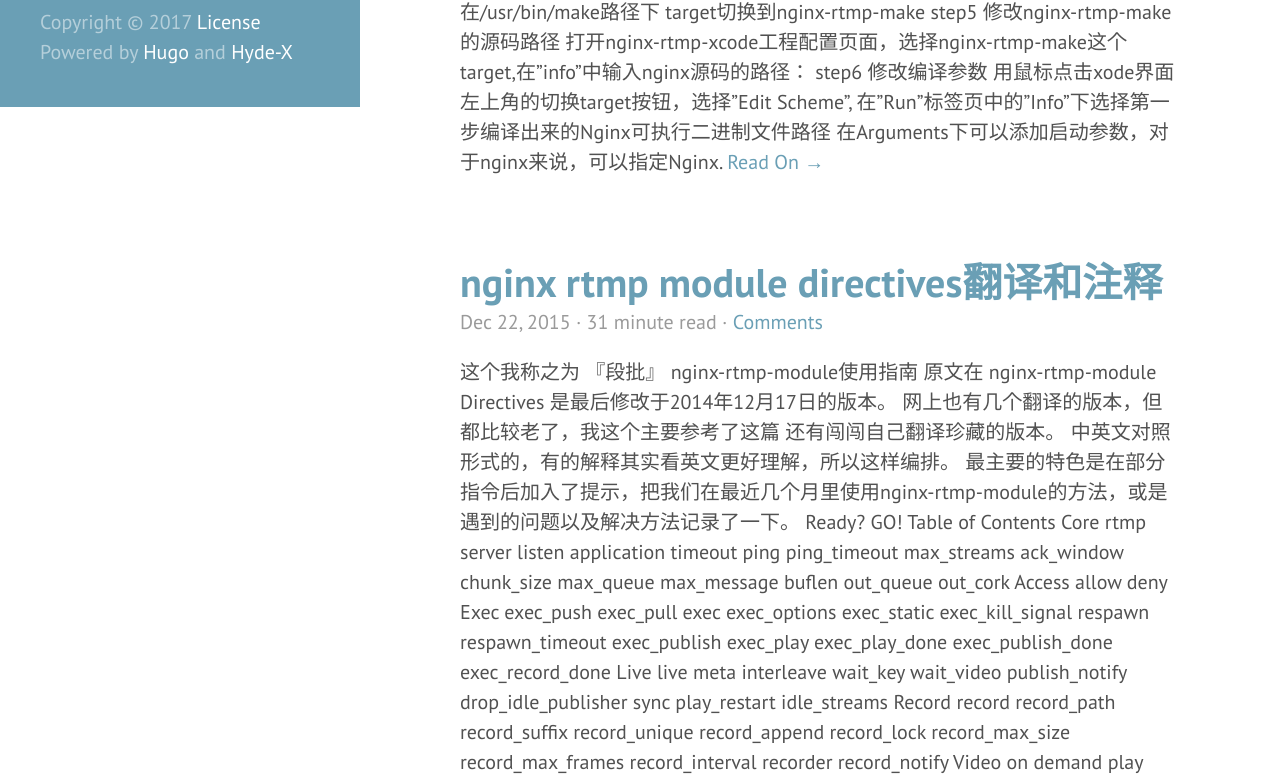
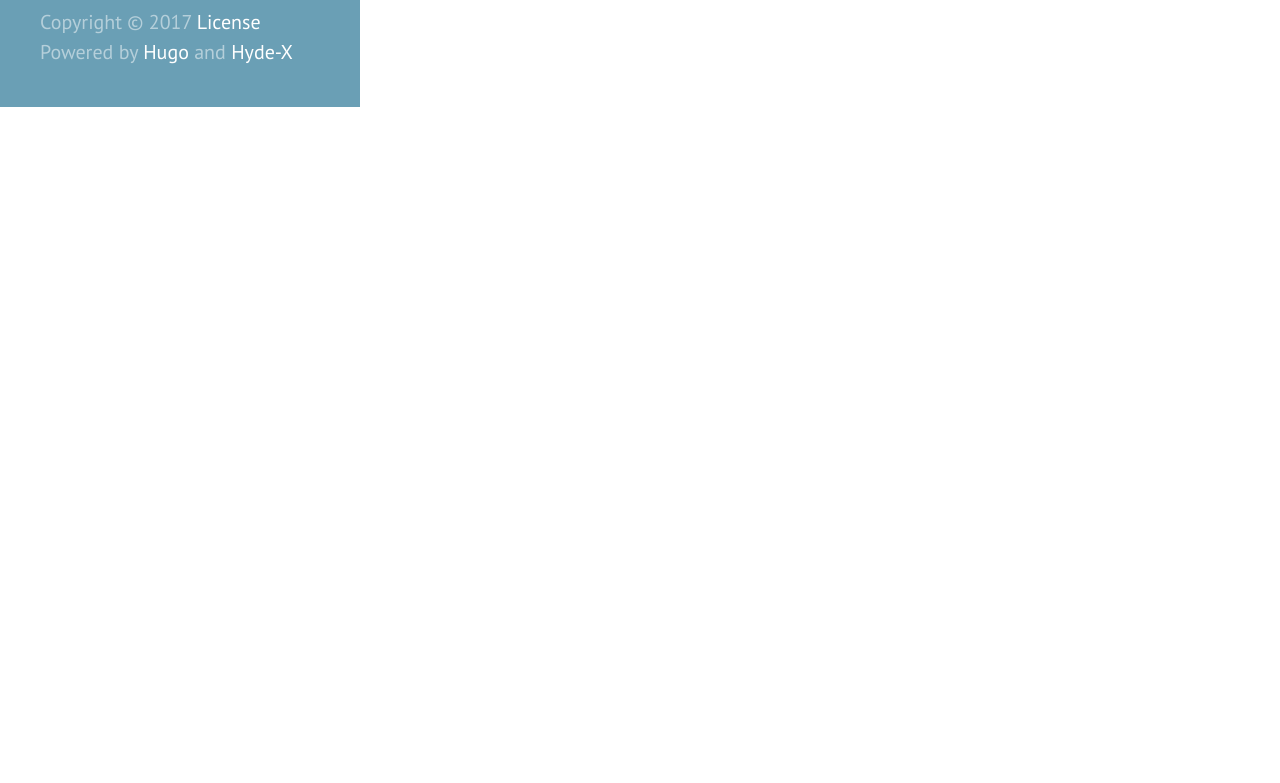
Before and after one commit to Bingnan/bingnan.github.io, a plain HTML site: page index.html in a window 1280 px wide. Shown: the part 693-1476 px from the top of the page. After the commit the page ends 800 px from the top, so only its background shows below. Drawn offline with Linux system fonts and the light colour scheme.

Commit message:
删除简介

```diff
--- a/index.html
+++ b/index.html
@@ -80,16 +80,6 @@
       <span class="post-date">Nov 20, 2016 &middot; 1 minute read &middot; <a href="http://bingnan.github.io/blog/2016/11/20/%E5%A6%82%E4%BD%95%E5%88%9B%E5%BB%BAnginx-rtmp-module%E7%9A%84xcode%E5%B7%A5%E7%A8%8B/#disqus_thread">Comments</a>
 
       <br/>
-
-      </span>
-
-      适用于MacOS Sierra新系统，感谢 https://github.com/Akagi201/ffmpeg-xcode step1 编译nginx-1.8.1和nginx-rtmp-module模块  找一个位置放置好nginx和nginx-rtmp-module的代码，比如：
-nginx-1.8.1 ├── CHANGES ├── CHANGES.ru ├── LICENSE ├── Makefile ├── README ├── auto ├── conf ├── configure ├── contrib ├── html ├── man ├── nginx-rtmp-module ├── objs └── src  进入nginx目录，执行configure命令，configure命令可能会因不同机器而不同，可以参考在我的mac上的命令如下：
-./configure --prefix=/Users/duanbingnan_mt/nginx --add-module=./nginx-rtmp-module --with-debug --with-http_ssl_module --with-cc-opt=&quot;-I/usr/local/Cellar/pcre/8.37/include -I/usr/local/opt/openssl/include&quot; --with-ld-opt=&quot;-L/usr/local/Cellar/pcre/8.37/lib -L/usr/local/opt/openssl/lib&quot;  开始编译 make -j4
-  step2 新建一个空的xcode目录  创建一个空的xcode项目  然后选一个地方保存xcode的工程文件。
-  step3 将nginx源码(包含nginx-rtmp-module)拖拽到xcode项目中  将nginx整个源码目录拖拽进xcode项目中的nginx-rtmp-xcode目录下  下一步，这里一定不要勾选&rdquo;Create external build system project&rdquo;  下一步，这里一定要勾选&rdquo;Add to target&rdquo;下的&rdquo;nginx-rtmp-xcode&rdquo;，否则看代码时无法跳转，写代码时也没有提示   step4 添加一个target  File -&gt; New -&gt; Target -&gt; Cross Platform -&gt; other -&gt; External Build System  target命名为nginx-rtmp-make,确认你的make工具在/usr/bin/make路径下  target切换到nginx-rtmp-make   step5 修改nginx-rtmp-make的源码路径  打开nginx-rtmp-xcode工程配置页面，选择nginx-rtmp-make这个target,在&rdquo;info&rdquo;中输入nginx源码的路径： step6 修改编译参数 用鼠标点击xode界面左上角的切换target按钮，选择&rdquo;Edit Scheme&rdquo;, 在&rdquo;Run&rdquo;标签页中的&rdquo;Info&rdquo;下选择第一步编译出来的Nginx可执行二进制文件路径  在Arguments下可以添加启动参数，对于nginx来说，可以指定Nginx.
-      <a href="http://bingnan.github.io/blog/2016/11/20/%E5%A6%82%E4%BD%95%E5%88%9B%E5%BB%BAnginx-rtmp-module%E7%9A%84xcode%E5%B7%A5%E7%A8%8B/">Read On &rarr;</a>
-
     </div>
 
     <div class="post">
@@ -101,16 +91,6 @@ nginx-1.8.1 ├── CHANGES ├── CHANGES.ru ├── LICENSE ├── M
       <br/>
 
       </span>
-
-      这个我称之为 『段批』 nginx-rtmp-module使用指南
-原文在 nginx-rtmp-module Directives 是最后修改于2014年12月17日的版本。
-网上也有几个翻译的版本，但都比较老了，我这个主要参考了这篇 还有闯闯自己翻译珍藏的版本。
-中英文对照形式的，有的解释其实看英文更好理解，所以这样编排。
-最主要的特色是在部分指令后加入了提示，把我们在最近几个月里使用nginx-rtmp-module的方法，或是遇到的问题以及解决方法记录了一下。
-Ready? GO!
-Table of Contents  Core  rtmp server listen application timeout ping ping_timeout max_streams ack_window chunk_size max_queue max_message buflen out_queue out_cork  Access  allow deny  Exec  exec_push exec_pull exec exec_options exec_static exec_kill_signal respawn respawn_timeout exec_publish exec_play exec_play_done exec_publish_done exec_record_done  Live  live meta interleave wait_key wait_video publish_notify drop_idle_publisher sync play_restart idle_streams  Record  record record_path record_suffix record_unique record_append record_lock record_max_size record_max_frames record_interval recorder record_notify  Video on demand  play play_temp_path play_local_path  Relay  pull push push_reconnect session_relay  Notify  on_connect on_play on_publish on_done on_play_done on_publish_done on_record_done on_update notify_update_timeout notify_update_strict notify_relay_redirect notify_method  HLS  hls hls_path hls_fragment hls_playlist_length hls_sync hls_continuous hls_nested hls_base_url hls_cleanup hls_fragment_naming hls_fragment_naming_granularity hls_fragment_slicing hls_variant hls_type hls_keys hls_key_path hls_key_url hls_fragments_per_key  MPEG-DASH  dash dash_path dash_fragment dash_playlist_length dash_nested dash_cleanup  Access log  access_log log_format  Limits  max_connections  Statistics  rtmp_stat rtmp_stat_stylesheet  Multi-worker live streaming  rtmp_auto_push rtmp_auto_push_reconnect rtmp_socket_dir  Control  rtmp_control   Core rtmp syntax: rtmp { .
-      <a href="http://bingnan.github.io/blog/2015/12/22/nginx-rtmp-module-directives%E7%BF%BB%E8%AF%91%E5%92%8C%E6%B3%A8%E9%87%8A/">Read On &rarr;</a>
-
     </div>
 
 
```
